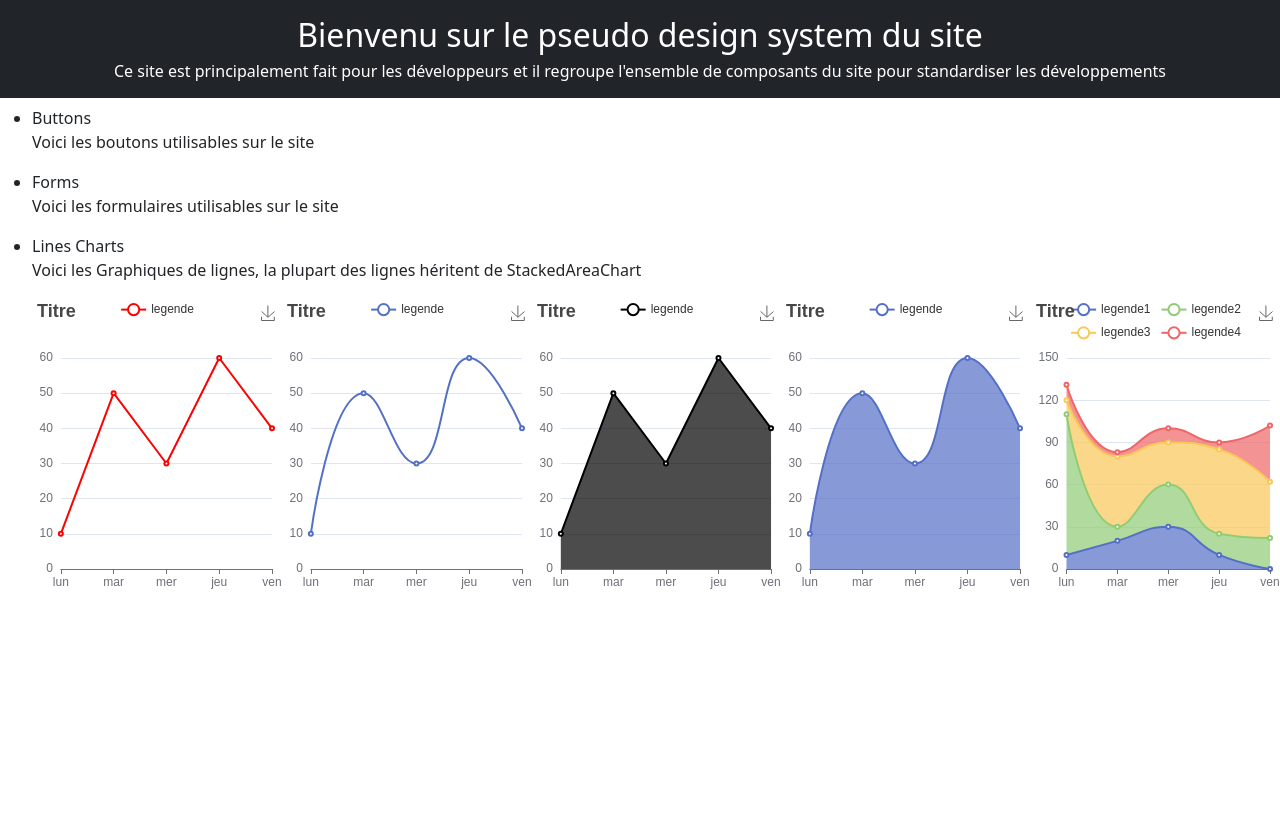
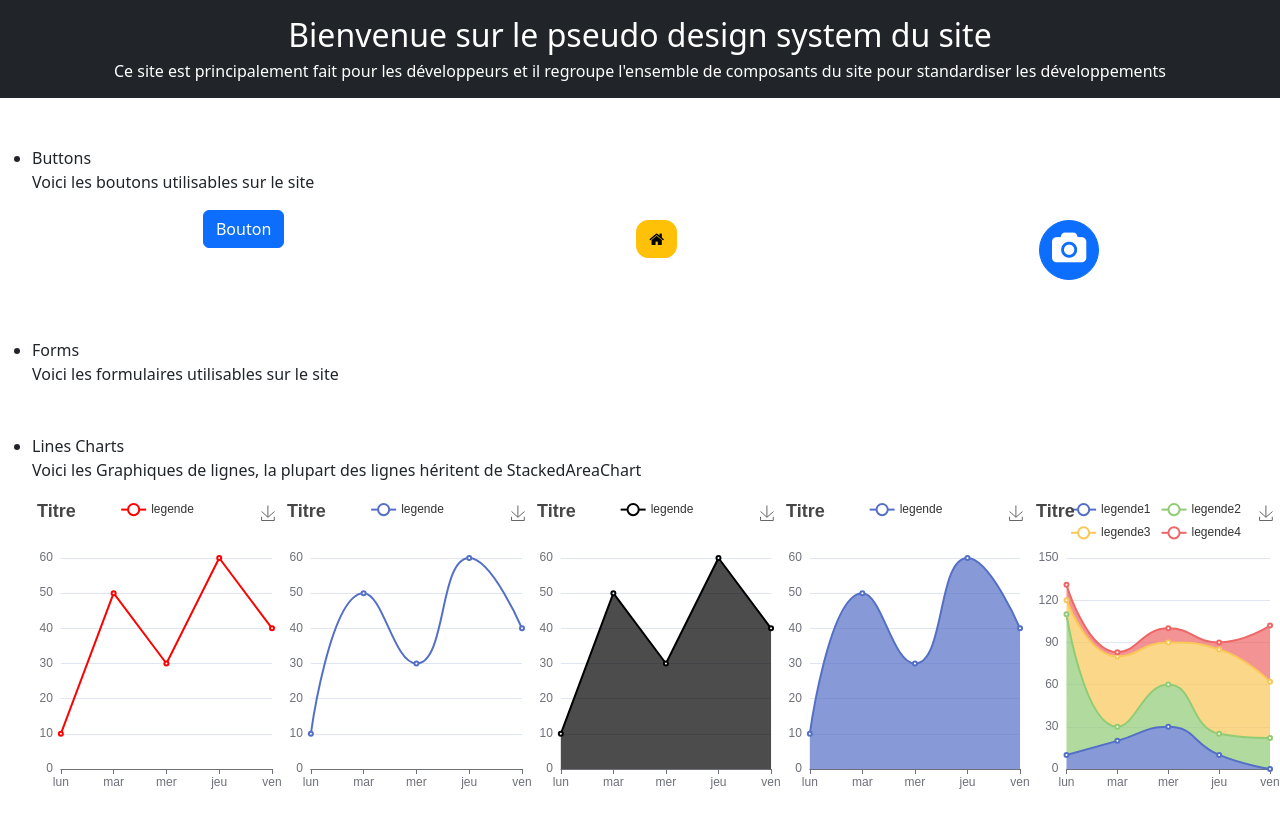
Before and after one commit to AlanJumeaucourt/WEB-Project-Bank-Synthesis, a React (Create React App) app in the folder Front/: page /design-system in a window 1280 px wide. Built offline with nearby package versions, Linux system fonts and the light colour scheme.

Commit message:
design system ongoing

```diff
--- a/Front/package.json
+++ b/Front/package.json
@@ -8,6 +8,7 @@
     "@testing-library/user-event": "^13.5.0",
     "bootstrap": "^5.2.3",
     "echarts": "^5.4.2",
+    "font-awesome": "^4.7.0",
     "react": "^18.2.0",
     "react-dom": "^18.2.0",
     "react-router-dom": "^6.11.2",
--- /dev/null
+++ b/Front/src/components/css/Buttons.css
@@ -0,0 +1,11 @@
+.circle-btn button {
+    margin: 10px;
+    border-radius: 50%;
+    height: 60px;
+    width: 60px;
+}
+
+.rounded-btn button {
+    border-radius: 12px;
+    margin: 10px;
+}
--- a/Front/src/components/ui_components/Buttons.jsx
+++ b/Front/src/components/ui_components/Buttons.jsx
@@ -0,0 +1,48 @@
+import React, { Component } from "react";
+import '../css/Buttons.css'
+
+class ButtonDefault extends Component {
+    constructor(props) {
+        super(props)
+        this.handleClick.bind(this)
+    }
+
+    handleClick(e) {
+        console.log("click")
+    }
+
+    render() {
+        const { color, icon, circular, rounded, style, children } = this.props
+
+        let btnClasses = "btn btn-plain btn-" + color
+        let btnStyle = circular ? " circle-btn" : ""
+        btnStyle += rounded ? " rounded-btn" : ""
+
+        return (
+            <div className={btnStyle}>
+                <button className={btnClasses} onClick={this.handleClick} style={style}>
+                    <i className={icon}></i>
+                    {children}
+                </button>
+            </div>
+        )
+    }
+}
+
+export function ButtonPrimary({ icon, style, children }) {
+    return (
+        <ButtonDefault color="primary" icon={icon} style={style} children={children} />
+    )
+}
+
+export function CircularButton({ color, icon, style, children }) {
+    return (
+        <ButtonDefault color={color} icon={icon} circular={true} style={style} children={children} />
+    )
+}
+
+export function RoundedButton({ color, icon, style, children }) {
+    return (
+        <ButtonDefault color={color} icon={icon} rounded={true} style={style} children={children} />
+    )
+}
--- a/Front/src/index.js
+++ b/Front/src/index.js
@@ -4,6 +4,7 @@ import './index.css';
 import App from './App';
 import reportWebVitals from './reportWebVitals';
 import 'bootstrap/dist/css/bootstrap.min.css';
+import 'font-awesome/css/font-awesome.min.css';
 
 const root = ReactDOM.createRoot(document.getElementById('root'));
 root.render(
--- a/Front/src/views/DesignSystem.jsx
+++ b/Front/src/views/DesignSystem.jsx
@@ -1,28 +1,40 @@
 import React, { Component } from 'react'
 import { BasicLineChart, StackedAreaChart, SmoothedLineChart, SmoothedAreaChart, BasicAreaChart } from '../components/charts/Lines'
+import { ButtonPrimary, CircularButton, RoundedButton } from '../components/ui_components/Buttons'
 
 class DesignSystem extends Component {
     render() {
         return (
             <div>
                 <nav className='navbar navbar-dark bg-dark d-flex flex-column'>
-                    <p className="text-white text-center h2 mt-2">Bienvenu sur le pseudo design system du site</p>
+                    <p className="text-white text-center h2 mt-2">Bienvenue sur le pseudo design system du site</p>
                     <p className='text-white h6 text-justify'>Ce site est principalement fait pour les développeurs et il regroupe l'ensemble de composants du site pour standardiser les développements</p>
                 </nav>
                 <ul>
-                    <li>
+                    <li className='mt-5'>
                         <div className='mt-2'>
                             <span>Buttons</span>
                             <p>Voici les boutons utilisables sur le site</p>
+                            <div className='mt-2 d-flex flex-row justify-content-around'>
+                                <div>
+                                    <ButtonPrimary>Bouton</ButtonPrimary>
+                                </div>
+                                <div>
+                                    <RoundedButton color="warning" icon="fa fa-home" />
+                                </div>
+                                <div>
+                                    <CircularButton color="primary" icon="fa fa-camera fa-2x" />
+                                </div>
+                            </div>
                         </div>
                     </li>
-                    <li>
+                    <li className='mt-5'>
                         <div className='mt-2'>
                             <span>Forms</span>
                             <p>Voici les formulaires utilisables sur le site</p>
                         </div>
                     </li>
-                    <li>
+                    <li className='mt-5'>
                         <div className='mt-2'>
                             <span>Lines Charts</span>
                             <p>Voici les Graphiques de lignes, la plupart des lignes héritent de StackedAreaChart</p>
```
Also changed, not shown: 1 other file (tests, documents, lock files or other folders).
